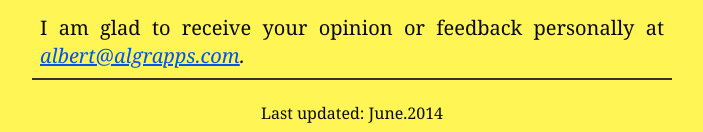
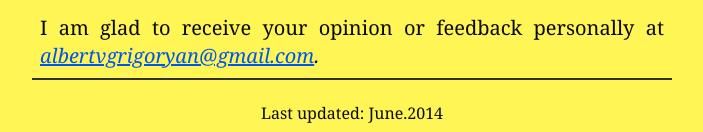
Before and after one commit to albertvgrigoryan/albertvgrigoryan.github.io, a plain HTML site: page index.html in a window 1280 px wide. Shown: the part 1162-1294 px from the top of the page, without its empty margins (288-991 px from the left). Drawn offline with Linux system fonts and the light colour scheme.

Commit message:
Update index.html

```diff
--- a/index.html
+++ b/index.html
@@ -214,7 +214,7 @@ a
         </div>
 	</div>
     <!--Algrapps general info starts here-->
-    <div id="aboutalgrappsinfo" style="width:100%; height:auto; position:relative; clear:both; border-top:2px solid #323232; border-bottom:2px solid #323232; margin-top:40px; font-size:20px"><p style="text-align:center; font-size:20px; color:#323232">About algrapps.com</p><p>Web apps on algrapps.com are HTML5 powered handiwork web applications. Both the main web-site and each individual web-app have been developed from scratch, starting from the idea generation up to the work-flow design. That is why everything on algrapps.com is original.</p><p>jQuery (together with jQuery UI and jQuery mobile) and an awesome app development tool from Scirra, called Construct 2 have been used.</p><p></p><p>Thank you for trying these apps and I hope you like them,</p><p><em>Albert V. Grigoryan</em></p><p>I am glad to receive your opinion or feedback personally at <em><a href="mailto:albert@algrapps.com">albert@algrapps.com</a>.</em></p>
+    <div id="aboutalgrappsinfo" style="width:100%; height:auto; position:relative; clear:both; border-top:2px solid #323232; border-bottom:2px solid #323232; margin-top:40px; font-size:20px"><p style="text-align:center; font-size:20px; color:#323232">About algrapps.com</p><p>Web apps on algrapps.com are HTML5 powered handiwork web applications. Both the main web-site and each individual web-app have been developed from scratch, starting from the idea generation up to the work-flow design. That is why everything on algrapps.com is original.</p><p>jQuery (together with jQuery UI and jQuery mobile) and an awesome app development tool from Scirra, called Construct 2 have been used.</p><p></p><p>Thank you for trying these apps and I hope you like them,</p><p><em>Albert V. Grigoryan</em></p><p>I am glad to receive your opinion or feedback personally at <em><a href="mailto:albert@algrapps.com">albertvgrigoryan@gmail.com</a>.</em></p>
     </div>
     <br>
     <center>Last updated: June.2014</center>
```
